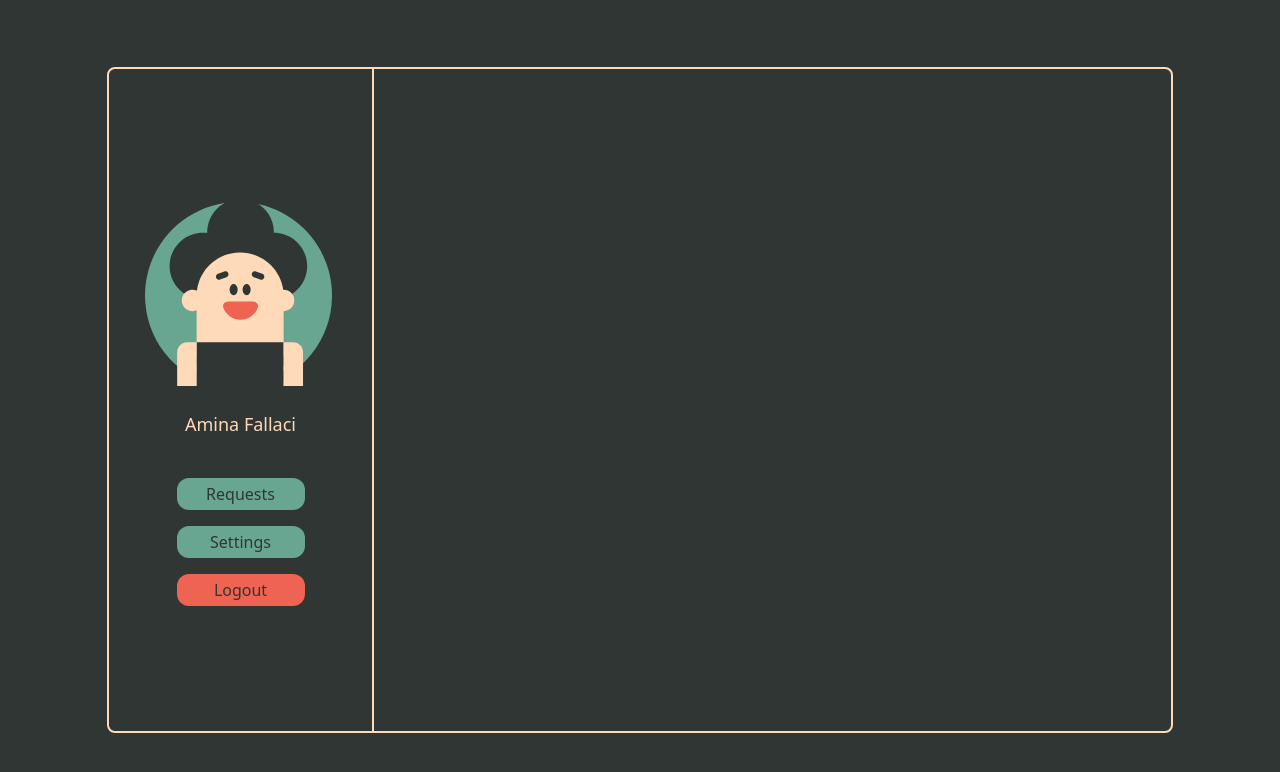
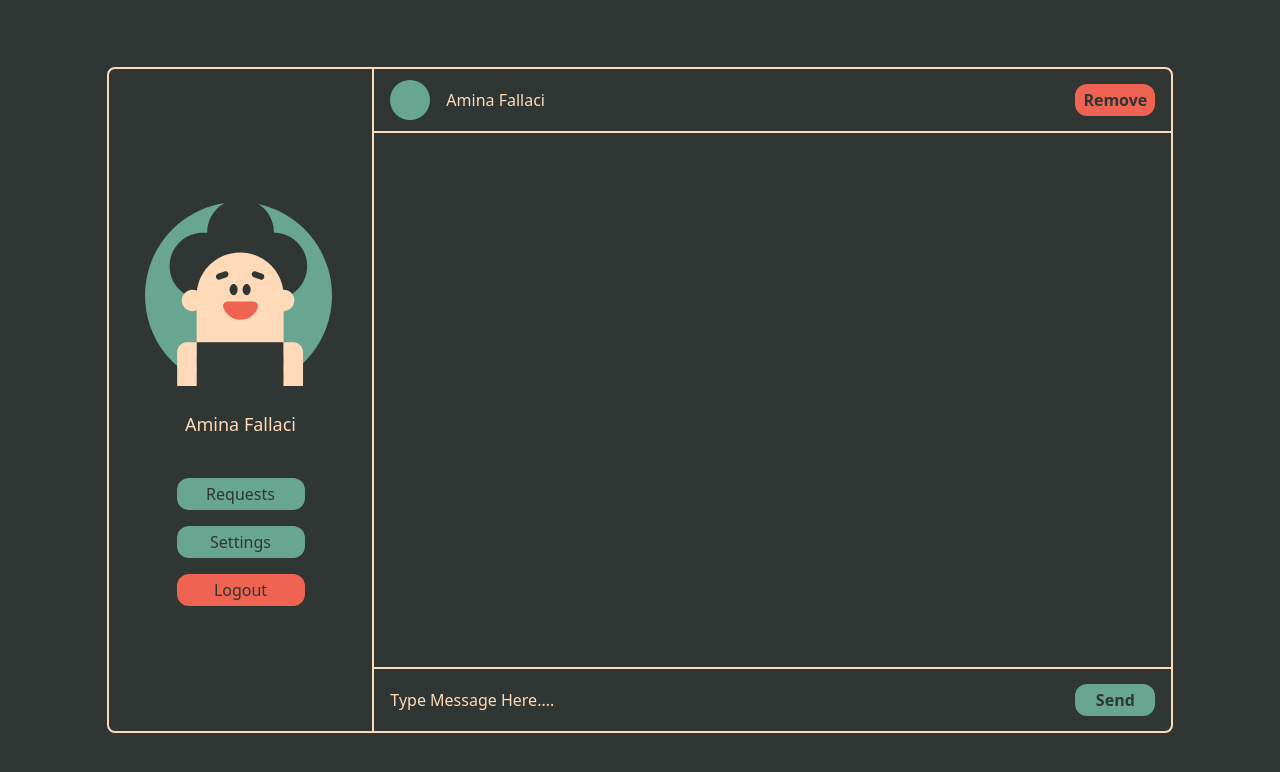
Before and after one commit to ayushnirwal/text-app-frontend, a React (Create React App) app: page / in a window 1280 px wide. Shown: the top 772 px of the page. Built offline with nearby package versions, Linux system fonts and the light colour scheme.

Commit message:
feature: more addition home scrren

```diff
--- /dev/null
+++ b/src/components/Home/ChatBox/ChatBox.js
@@ -0,0 +1,23 @@
+import React from "react";
+const ChatBox = () => {
+  return (
+    <div className="w-full h-full border-cream border-2 md:border-0 rounded-lg flex flex-col">
+      <div className="w-full h-16 border-cream border-b-2 flex items-center px-4">
+        <div className="w-10 h-10 bg-green rounded-full "> </div>
+        <p className="flex-1 px-4 text-cream"> Amina Fallaci </p>
+        <button className="w-20 h-8 my-2 bg-red text-darkGray rounded-full font-semibold md:rounded-xl focus:outline-none">
+          Remove
+        </button>
+      </div>
+      <div className="w-full flex-1"></div>
+      <div className="w-full h-16 border-cream border-t-2 flex items-center px-4">
+        <p className="flex-1 text-cream"> Type Message Here.... </p>
+        <button className="w-20 h-8 my-2 bg-green text-darkGray rounded-full font-semibold md:rounded-xl focus:outline-none">
+          Send
+        </button>
+      </div>
+    </div>
+  );
+};
+
+export default ChatBox;
--- a/src/pages/Home.js
+++ b/src/pages/Home.js
@@ -1,5 +1,6 @@
 import { useState } from "react";
 import { useHistory } from "react-router";
+import ChatBox from "../components/Home/ChatBox/ChatBox";
 import Friends from "../components/Home/Friends";
 import Info from "../components/Home/Info";
 import MobileSideBarUI from "../components/Home/MobileSideBarUI";
@@ -15,12 +16,15 @@ const Home = () => {
   const { theme } = useTheme();
   return (
     <div className="w-screen h-screen bg-darkGray flex items-center justify-center">
-      <div className=" w-full h-full md:w-10/12 md:h-5/6 md:border-cream md:border-2 rounded-lg ">
+      <div className=" w-full h-full md:w-10/12 md:h-5/6 md:border-cream md:border-2 rounded-lg flex flex-col md:grid md:grid-cols-12 md:grid-rows-6">
         <div className="md:hidden">
           <MobileSideBarUI />
         </div>
-        <div className="hidden md:block relative w-3/12 h-full md:border-cream border-r-2">
+        <div className="hidden md:block relative h-full md:border-cream border-r-2 md:col-span-3 md:row-span-6">
           <SideBar />
+        </div>
+        <div className="flex-1 px-5 pt-5 pb-20 md:p-0 md:col-span-9 md:row-span-6">
+          <ChatBox />
         </div>
       </div>
     </div>
```
